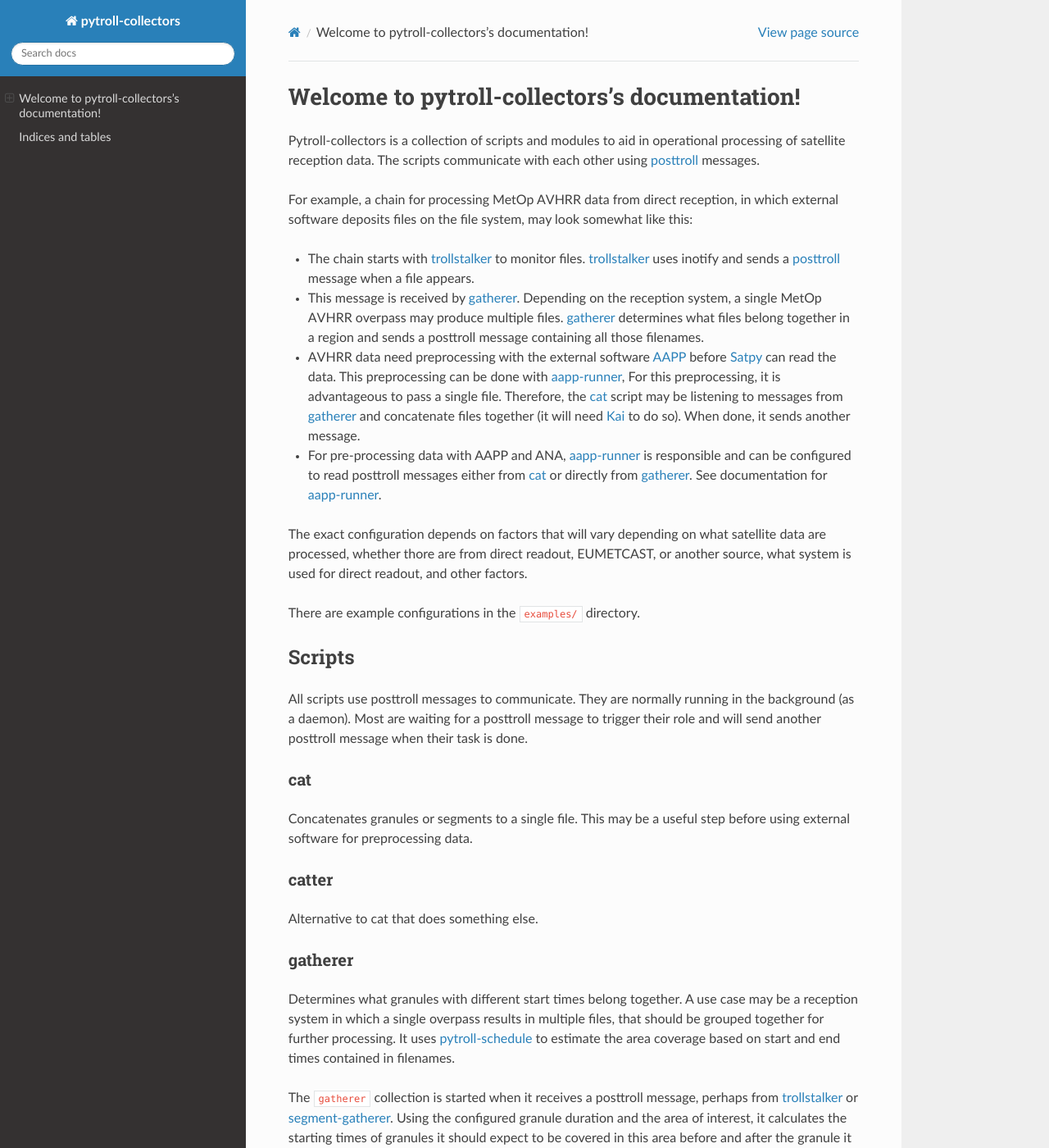
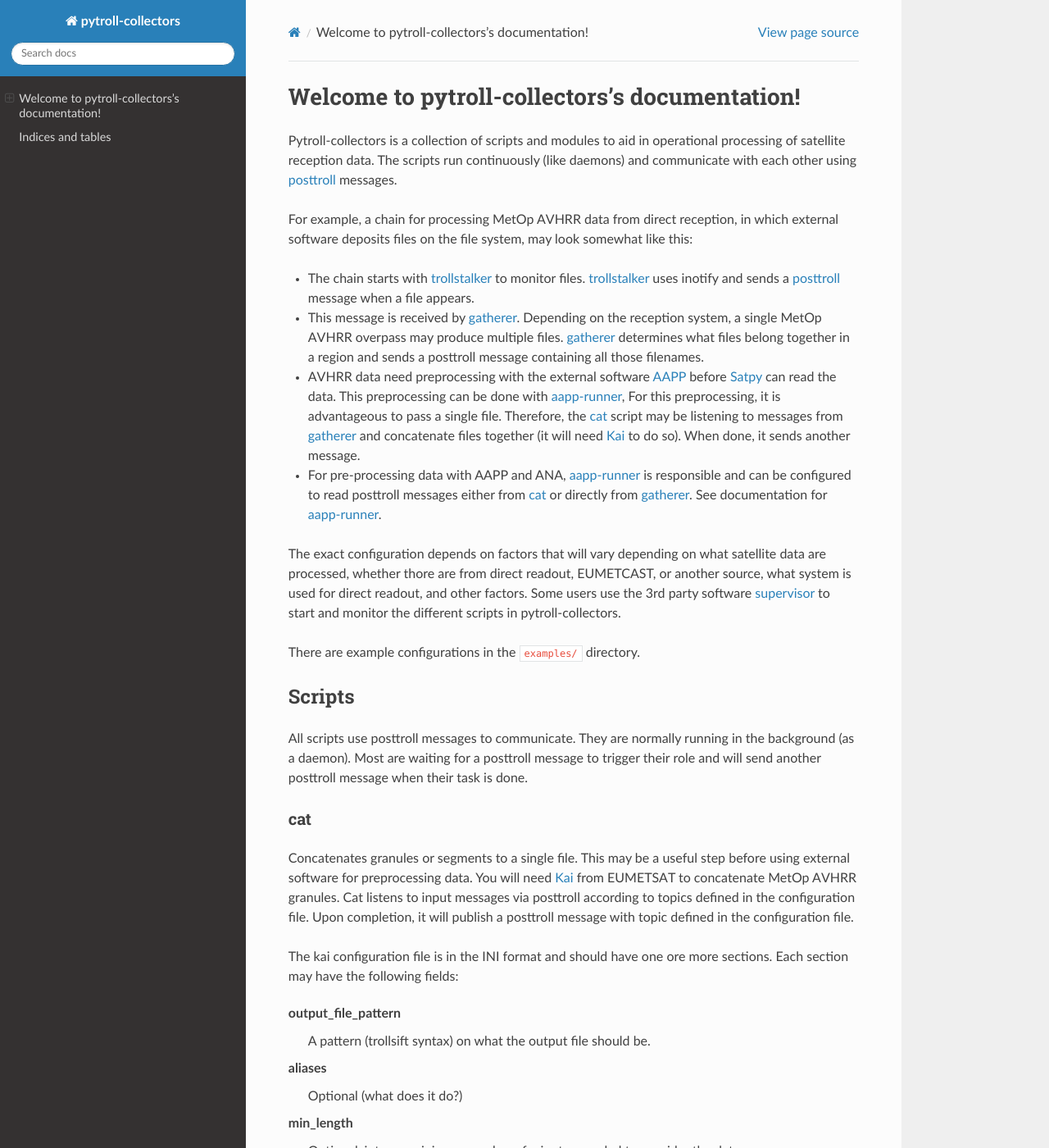
Before and after one commit to pytroll/pytroll-collectors, a Sphinx documentation site: the page built from doc/source/index.rst, in a window 1280 px wide and 1400 px high. Shown: the whole window at 82% size. Built offline with Sphinx 7.4.7 and the Read the Docs theme 2.0.0, drawn with Linux system fonts in a browser that asks for light colours; some of the changed text lies outside the part shown.

Commit message:
Improve documentation for cat
Add documentation for cat and improve documentation a bit elsewhere.

```diff
--- a/doc/source/index.rst
+++ b/doc/source/index.rst
@@ -12,7 +12,8 @@ Welcome to pytroll-collectors's documentation!
 
 Pytroll-collectors is a collection of scripts and modules to aid in
 operational processing of satellite reception data.
-The scripts communicate with each other using `posttroll`_ messages.
+The scripts run continuously (like daemons) and
+communicate with each other using `posttroll`_ messages.
 
 For example, a chain for processing MetOp AVHRR data from direct
 reception, in which external software deposits files on the file system,
@@ -39,6 +40,8 @@ The exact configuration depends on factors that will vary depending on
 what satellite data are processed, whether thore are from direct readout,
 EUMETCAST, or another source, what system is used for direct readout,
 and other factors.
+Some users use the 3rd party software `supervisor`_ to start and monitor
+the different scripts in pytroll-collectors.
 
 There are example configurations in the ``examples/`` directory.
 
@@ -47,6 +50,7 @@ There are example configurations in the ``examples/`` directory.
 .. _Satpy: https://satpy.readthedocs.io/
 .. _aapp-runner: https://github.com/pytroll/pytroll-aapp-runner
 .. _Kai: https://navigator.eumetsat.int/product/EO:EUM:SW:METOP:165
+.. _supervisor: http://supervisord.org/
 
 Scripts
 -------
@@ -62,7 +66,34 @@ cat
 ^^^
 
 Concatenates granules or segments to a single file.  This may be a useful step
-before using external software for preprocessing data.
+before using external software for preprocessing data.  You will need `Kai`_
+from EUMETSAT to concatenate MetOp AVHRR granules.  Cat listens to input
+messages via posttroll according to topics defined in the configuration file.
+Upon completion, it will publish a posttroll message with topic defined in
+the configuration file.
+
+The kai configuration file is in the INI format and should have one ore
+more sections.  Each section may have the following fields:
+
+output_file_pattern
+    A pattern (trollsift syntax) on what the output file should be.
+
+aliases
+    Optional (what does it do?)
+
+min_length
+    Optional, integer, minimum number of minutes needed to consider the data
+
+command
+    Command used for concatenation.
+
+stdout
+    Optional; if command writes to stdout, redirect output here.
+
+publish_topic
+    Optional; publish a message when file is produced, using this topic.
+
+.. _Kai: https://navigator.eumetsat.int/product/EO:EUM:SW:METOP:165
 
 catter
 ^^^^^^
@@ -181,6 +212,9 @@ messages will be sent, among other things.
 Listeners to this message may be, for example,
 :ref:`segment-gatherer` or `aapp-runner`_.
 
+Configuration files have one section per file type that is listened to.
+Each section may contain the following
+
 .. _aapp-runner: https://github.com/pytroll/pytroll-aapp-runner
 
 trollstalker2
```
Also changed, not shown: 2 other files.
